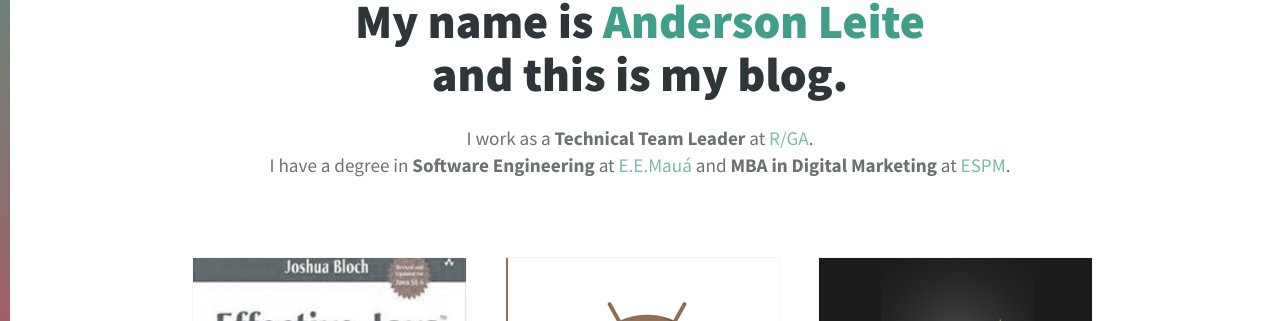
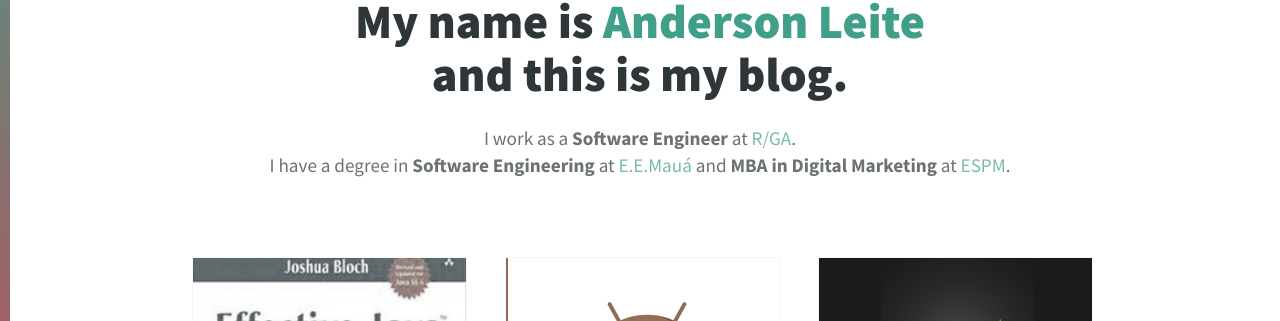
Before and after one commit to andersonleite/andersonleite.github.com, a Jekyll site: the page built from index.html, in a window 1280 px wide and 900 px high. Shown: the part 271-592 px from the top of the window. Built offline with Jekyll 4.4.1, drawn with Linux system fonts in a browser that asks for light colours.

Commit message:
Update index.html

```diff
--- a/index.html
+++ b/index.html
@@ -7,7 +7,7 @@
 <header>
   <h1>Hey ya!<br> My name is <span>Anderson Leite</span><br> and this is my blog. </h1>
 
-  <p>I work as a <b>Technical Team Leader</b> at <span>R/GA</span>.<br>
+  <p>I work as a <b>Software Engineer</b> at <span>R/GA</span>.<br>
   I have a degree in <b>Software Engineering</b> at <span>E.E.Mauá</span> and <b>MBA in Digital Marketing</b> at <span>ESPM</span>.</p>
 
 </header>
```
